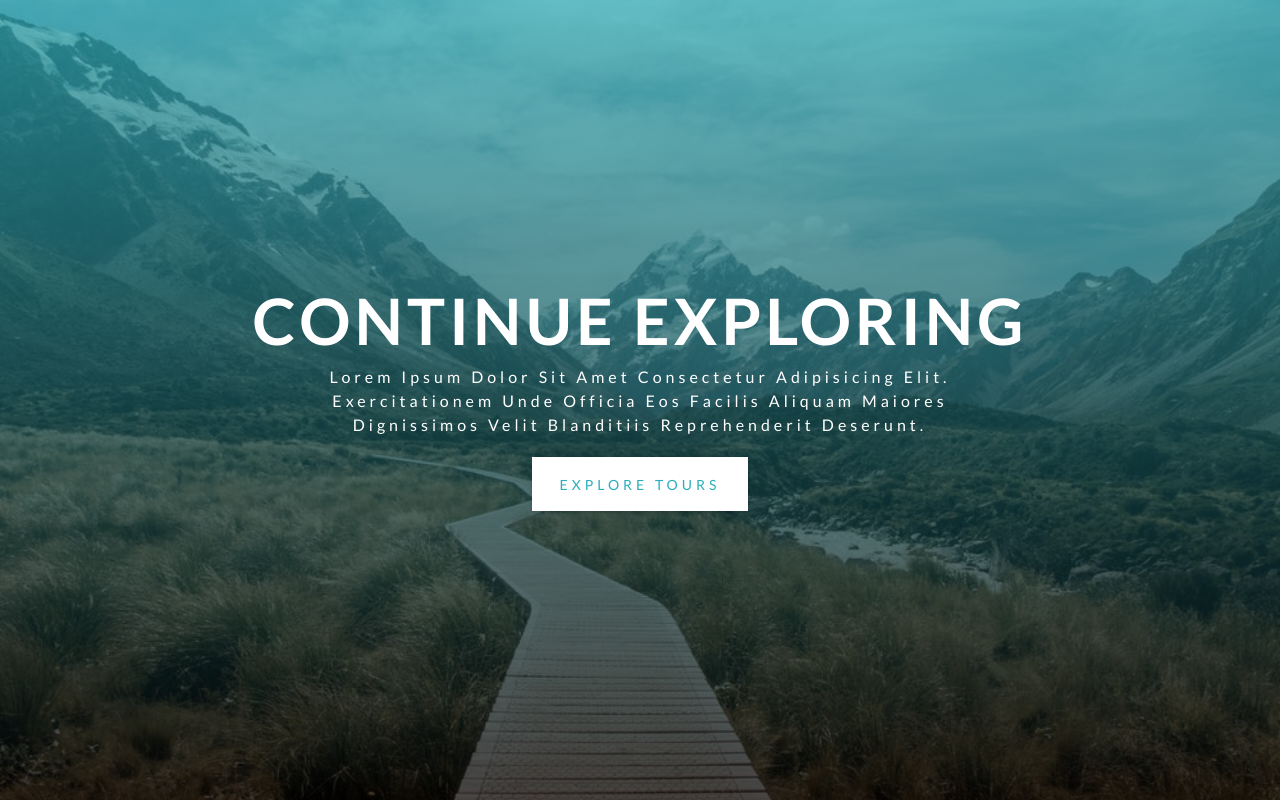
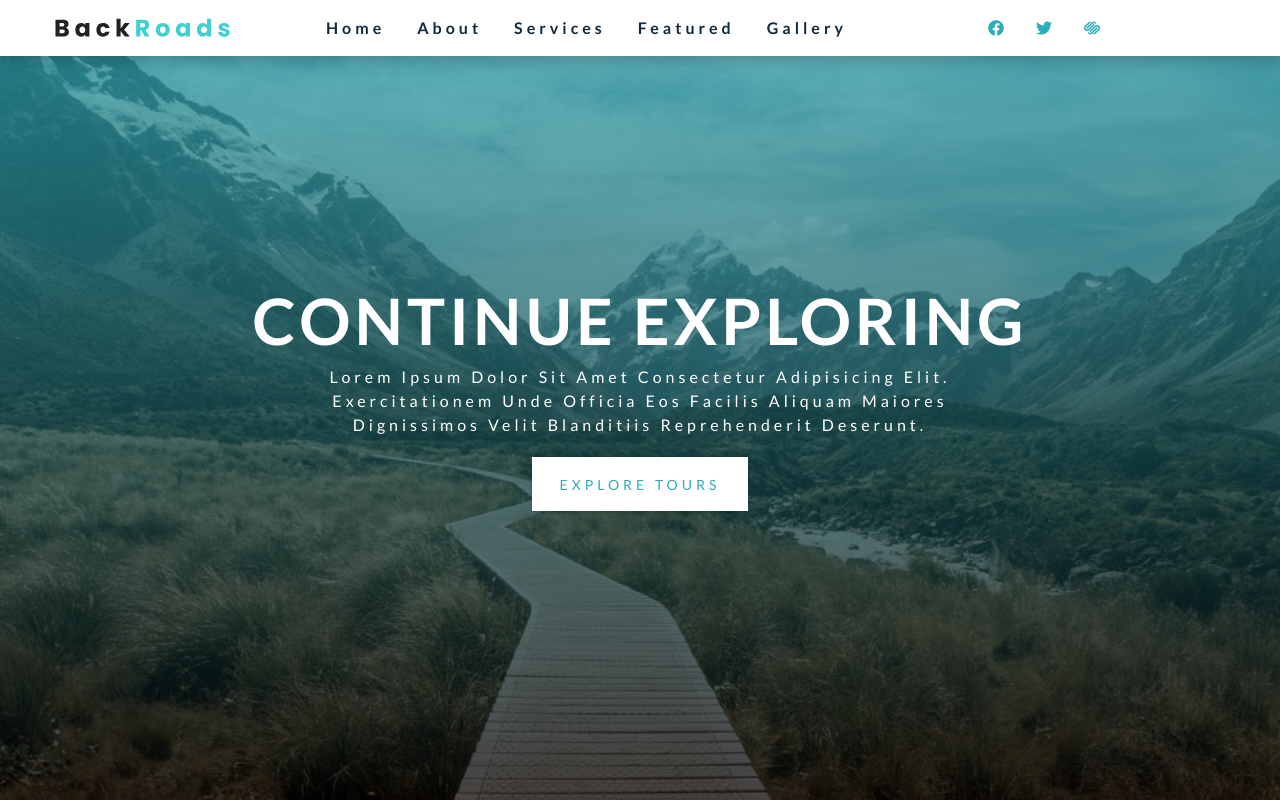
Before and after one commit to drStrange221B/Tour-Company, a plain HTML site: page index.html in a window 1280 px wide. Shown: the top 802 px of the page. Drawn offline with Linux system fonts and the light colour scheme.

Commit message:
add navbar and copleting travel project

```diff
--- a/css/styles.css
+++ b/css/styles.css
@@ -69,14 +69,14 @@ ul {
 a {
   text-decoration: none;
 }
-img {
+/* img {
+  width: 100%;
+  display: block;
+} */
+img:not(.nav-logo) {
   width: 100%;
   display: block;
 }
-/* img:not(.nav-logo) {
-  width: 100%;
-  display: block;
-} */
 
 h1,
 h2,
@@ -183,6 +183,115 @@ p {
 Navbar
 ===============
 */
+.navbar {
+  width: 100%;
+  background: var(--clr-white);
+  position: fixed;
+  z-index: 2;
+  box-shadow: var(--dark-shadow);
+}
+.nav-center {
+  max-width: 1170px;
+  /* padding: 1rem 2rem; */
+  margin: 0 auto;
+}
+.nav-header {
+  display: flex;
+  justify-content: space-between;
+  align-items: center;
+  flex-wrap: wrap;
+  padding: 1rem 2rem;
+}
+.nav-toggle {
+  font-size: 1.5rem;
+  color: var(--clr-primary-1);
+  /* border: none; */
+  border: transparent;
+  background: transparent;
+  transition: var(--transition);
+  cursor: pointer;
+}
+.nav-toggle:hover {
+  transform: scale(1.2);
+}
+.nav-icons {
+  /* position: absolute;
+  top: -50%;
+  left: -50%; */
+  display: none;
+}
+.nav-link {
+  color: var(--clr-grey-1);
+  font-size: 1rem;
+  letter-spacing: var(--spacing);
+  text-transform: capitalize;
+  font-weight: 1000;
+  padding: 1rem 2rem;
+  display: block;
+  transition: var(--transition);
+  cursor: pointer;
+}
+.nav-link:hover {
+  background: var(--clr-primary-8);
+  color: var(--clr-primary-1);
+  padding-left: 2.25rem;
+}
+.nav-links {
+  height: 0;
+  overflow: hidden;
+  transition: var(--transition);
+}
+.show-links {
+  height: 280px;
+}
+@media screen and (min-width: 992px) {
+  .nav-toggle {
+    display: none;
+  }
+
+  .nav-center {
+    display: flex;
+    justify-content: space-between;
+    align-items: center;
+    flex-wrap: wrap;
+  }
+  .nav-icons {
+    display: flex;
+    justify-content: space-between;
+    align-items: center;
+  }
+  .nav-header {
+    padding: 0 0;
+  }
+  .nav-links {
+    height: auto;
+    display: flex;
+    padding-left: 5rem;
+    justify-content: center;
+    justify-items: center;
+  }
+
+  .nav-icons {
+    margin: 0 auto;
+  }
+  .nav-icon {
+    font-size: 1rem;
+    padding-left: 1rem;
+    padding-right: 1rem;
+    color: var(--clr-primary-5);
+    text-align: center;
+    transition: var(--transition);
+    cursor: pointer;
+  }
+  .nav-link {
+    padding-left: 1rem;
+    padding-right: 1rem;
+  }
+  .nav-icon:hover {
+    color: var(--clr-primary-8);
+  }
+}
+
 /*
 ===============
 Hero
@@ -548,7 +657,6 @@ Footer
 .footer-links,
 .footer-icons {
   display: flex;
-
   justify-content: center;
   flex-wrap: wrap;
   margin: 2rem 2rem 2rem 2rem;
--- a/index.html
+++ b/index.html
@@ -20,6 +20,72 @@
 <body>
 
   <!-- header  -->
+  <!-- navbar -->
+  <nav class="navbar">
+    <div class="nav-center">
+      <!-- nav header -->
+      <div class="nav-header">
+        <img src="./images/logo.svg" alt="nav-logo" class="nav-logo">
+        <button class="nav-toggle" id="nav-toggle">
+          <i class="fas fa-bars"></i>
+        </button>
+      </div>
+      <!-- end of nav header -->
+      <!-- navbar links -->
+      <ul class="nav-links" id="nav-links">
+        <!-- single link -->
+        <li>
+          <a href="#home" class="nav-link scroll-link">home</a>
+        </li>
+        <!-- end of single link -->
+        <!-- single link -->
+        <li>
+          <a href="#about" class="nav-link scroll-link">About</a>
+        </li>
+        <!-- end of single link -->
+        <!-- single link -->
+        <li>
+          <a href="#services" class="nav-link scroll-link">Services</a>
+        </li>
+        <!-- end of single link -->
+        <!-- single link -->
+        <li>
+          <a href="#featured" class="nav-link scroll-link">Featured</a>
+        </li>
+        <!-- end of single link -->
+        <!-- single link -->
+        <li>
+          <a href="#gallery" class="nav-link scroll-link">Gallery</a>
+        </li>
+        <!-- end of single link -->
+      </ul>
+      <!-- end of navbar links -->
+      <!-- nav icons -->
+      <ul class="nav-icons">
+        <!-- single icon -->
+        <li>
+          <a href="https://www.facebook.com" target="_blank" class="nav-icon">
+            <i class="fab fa-facebook"></i></a>
+        </li>
+        <!-- end of single icon -->
+        <!-- single icon -->
+        <li>
+          <a href="https://www.twitter.com" target="_blank" class="nav-icon">
+            <i class="fab fa-twitter"></i></a>
+        </li>
+        <!-- end of single icon -->
+        <!-- single icon -->
+        <li>
+          <a href="https://www.squarespace.com" target="_blank" class="nav-icon">
+            <i class="fab fa-squarespace"></i></a>
+        </li>
+        <!-- end of single icon -->
+      </ul>
+      <!-- end of nav icons -->
+
+    </div>
+  </nav>
+  <!-- end of navbar -->
   <!-- hero -->
   <div class="hero">
     <div class="hero-banner">
@@ -33,7 +99,7 @@
   <!-- end of header  -->
 
   <!-- about section -->
-  <section class="section">
+  <section class="section" id="about">
     <div class="section-title">
       <h2>About <span>us</span></h2>
     </div>
@@ -59,7 +125,7 @@
   <!-- end of about section -->
 
   <!-- services -->
-  <section class="section services" id="service">
+  <section class="section services" id="services">
     <div class="section-title">
       <h2>out <span>services</span></h2>
     </div>
@@ -302,6 +368,7 @@
     </ul>
     <!-- end of footer links -->
 
+    <!-- footer icons -->
     <ul class="footer-icons">
       <!-- single icon -->
       <li>
@@ -323,7 +390,7 @@
       <!-- end of single icon -->
 
     </ul>
-
+    <!-- end of footer icons -->
     <!-- copy write -->
     <p class="copyright">
       copyright &copy; World Tour Incs <span id="date"></span>
```
